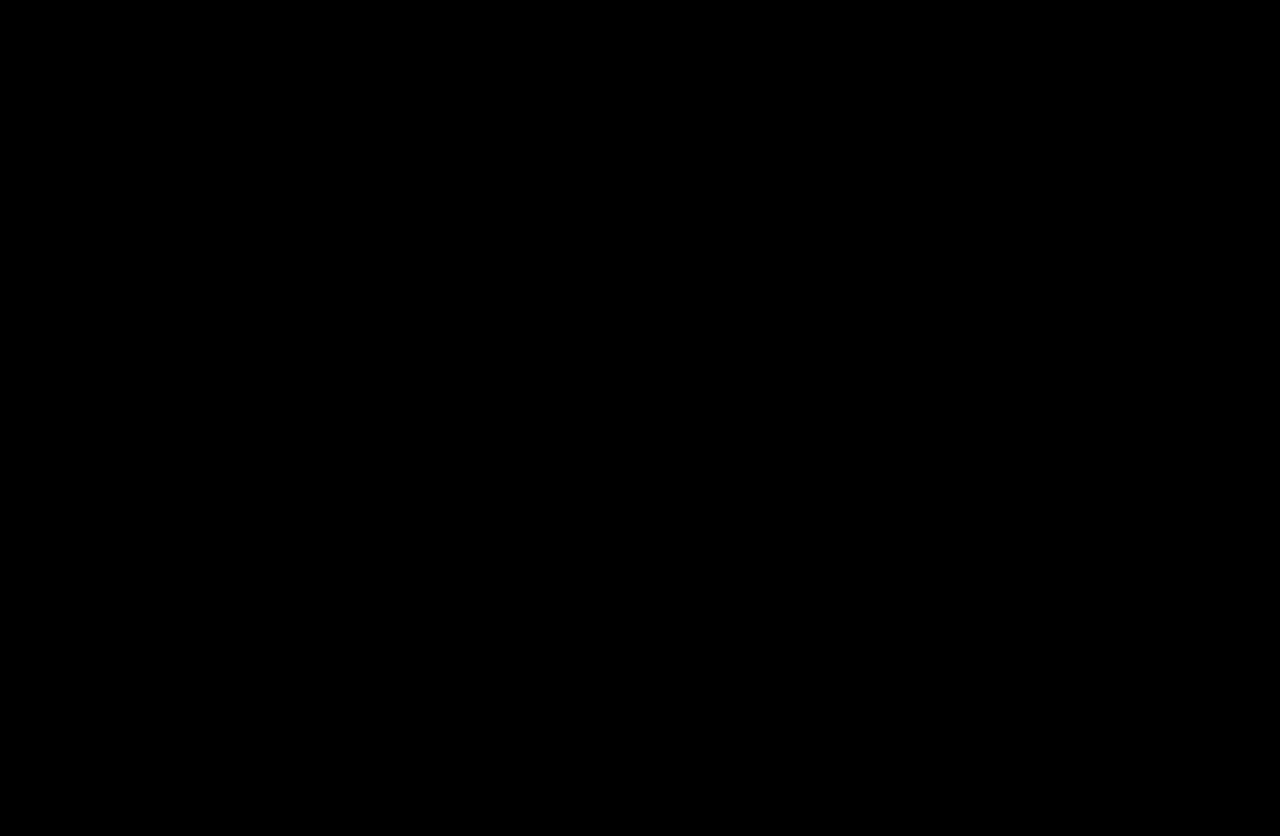
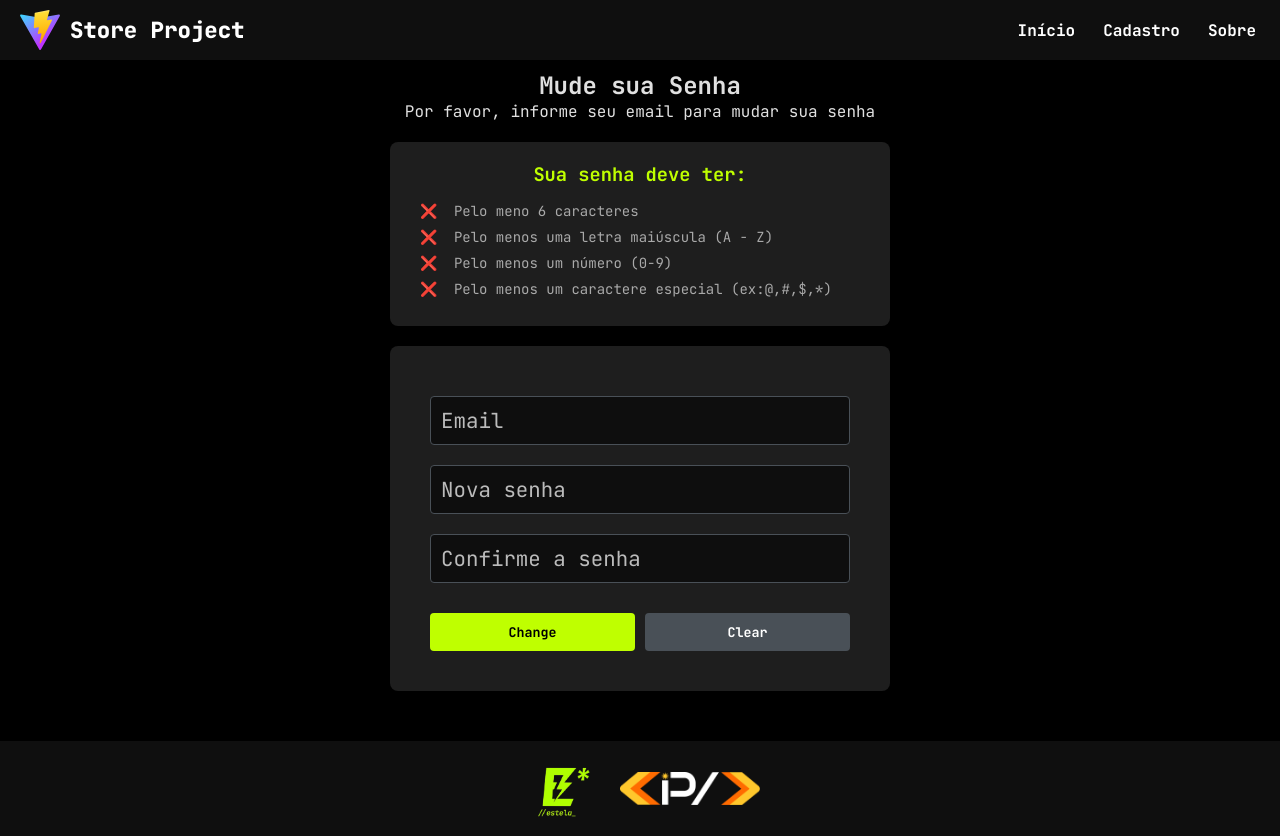
Before and after one commit to EstelaLacerda/store-project, a React app in the folder frontend/: page /mudar-senha in a window 1280 px wide. Before the commit this address had no page. Before the commit the page ends 800 px from the top, so only its background shows below. Built offline with nearby package versions, Linux system fonts and the light colour scheme; the HTML template or start-up script is replaced by a standard one.

Commit message:
add: create site footer

```diff
--- a/frontend/src/App.jsx
+++ b/frontend/src/App.jsx
@@ -1,7 +1,7 @@
 import { BrowserRouter as Router, Route, Routes } from 'react-router-dom';
 import Index from './pages/Index';
 import Register from './pages/Register';
-import ChangePassword from './pages/changePassword';
+import ChangePassword from './pages/ChangePassword';
 import About from './pages/About';
 import Logged from './pages/Logged';
 
@@ -11,9 +11,9 @@ function App() {
       <Routes>
         <Route path='/' element={<Index />} />
         <Route path='/cadastro' element={<Register />} />
-        <Route path='/change-password' element={<ChangePassword />} />
-        <Route path='/about' element={<About />} />
-        <Route path='/logged' element={<Logged />} />
+        <Route path='/mudar-senha' element={<ChangePassword />} />
+        <Route path='/sobre' element={<About />} />
+        <Route path='/home' element={<Logged />} />
       </Routes>
     </Router>
   )
--- /dev/null
+++ b/frontend/src/components/Footer.jsx
@@ -0,0 +1,14 @@
+import logoE from "../assets/logo-E.png";
+import logoP from "../assets/logo-P.png";
+import "./style/Footer.css";
+
+export default function Footer() {
+    return (
+        <>
+            <div className="footer-container">
+                <img src={logoE} alt="Logo-Estela" className="logo-Estela" />
+                <img src={logoP} alt="Logo-Paulo" className="logo-Paulo" />
+            </div>
+        </>
+    );
+}
--- /dev/null
+++ b/frontend/src/components/style/Footer.css
@@ -0,0 +1,19 @@
+.footer-container {
+    width: 100%;
+    background-color: #0f0f0f;
+    text-align: center;
+    display: flex;
+    justify-content: center;
+    align-items: center;
+    gap: 24px;
+}
+
+.logo-Estela {
+    max-height: 95px;
+    width: auto;
+}
+
+.logo-Paulo {
+    max-width: 140px;
+    height: auto;
+}
--- a/frontend/src/pages/About.jsx
+++ b/frontend/src/pages/About.jsx
@@ -1,3 +1,4 @@
+import Footer from '../components/Footer';
 import Header from '../components/Header';
 import './style/About.css';
 
@@ -29,8 +30,8 @@ export default function About() {
             <div className="team-img-box">Foto do escritório</div>
             <div className="team-img-box">Foto da equipe 2</div>
           </div>
-          <div style={{textAlign: 'center', marginTop: '10px', color: '#888'}}>
-             Foto de um detalhe do ambiente
+          <div style={{ textAlign: 'center', marginTop: '10px', color: '#888' }}>
+            Foto de um detalhe do ambiente
           </div>
         </section>
 
@@ -88,32 +89,7 @@ export default function About() {
 
       </main>
 
-      <footer className="about-footer">
-        <div className="footer-content">
-          <div className="footer-section">
-            <h4>Contato</h4>
-            <p>✉ contato@techsolutions.com</p>
-            <p>📞 (00) 1234-5678</p>
-            <p>💬 (00) 91234-5678</p>
-          </div>
-
-          <div className="footer-section">
-            <h4>Endereço</h4>
-            <p>Av. Cais do Apolo, 77, Recife Antigo</p>
-            <p>Recife, PE, CEP 00000-000</p>
-          </div>
-
-          <div className="footer-section">
-            <h4>Pagamento</h4>
-            <div style={{fontSize: '2rem'}}>
-               💳 💳 💠 ||||
-            </div>
-          </div>
-        </div>
-        <div className="copyright">
-          Tech Solutions © 2025
-        </div>
-      </footer>
+      <Footer />
     </div>
   );
 }
--- a/frontend/src/pages/ChangePassword.jsx
+++ b/frontend/src/pages/ChangePassword.jsx
@@ -1,6 +1,7 @@
 import React, { useState, useEffect } from 'react';
 import Header from "../components/Header";
 import './style/ChangePassword.css';
+import Footer from '../components/Footer';
 
 export default function ChangePassword() {
   const [formData, setFormData] = useState({
@@ -81,25 +82,25 @@ export default function ChangePassword() {
       <Header />
       <div className="cp-content">
         <div className="welcome-text">
-          <h2>Change Your Password</h2>
-          <p>Please enter your email to reset your password</p>
+          <h2>Mude sua Senha</h2>
+          <p>Por favor, informe seu email para mudar sua senha</p>
         </div>
 
         {/* Lista de Requisitos Dinâmica */}
         <div className="password-requirements">
-          <h3>Your password must have:</h3>
+          <h3>Sua senha deve ter:</h3>
           <ul>
             <li className={`req-item ${validations.length ? 'valid' : ''}`}>
-              At least 6 characters
+              Pelo meno 6 caracteres
             </li>
             <li className={`req-item ${validations.upper ? 'valid' : ''}`}>
-              At least one capital letter (A - Z)
+              Pelo menos uma letra maiúscula (A - Z)
             </li>
             <li className={`req-item ${validations.number ? 'valid' : ''}`}>
-              At least one number (0-9)
+              Pelo menos um número (0-9)
             </li>
             <li className={`req-item ${validations.special ? 'valid' : ''}`}>
-              At least one special character (ex: @, #, $, *)
+              Pelo menos um caractere especial (ex:@,#,$,*)
             </li>
           </ul>
         </div>
@@ -121,7 +122,7 @@ export default function ChangePassword() {
             <input
               type={showNewPass ? "text" : "password"}
               name="newPassword"
-              placeholder="New Password"
+              placeholder="Nova senha"
               className="input-field"
               value={formData.newPassword}
               onChange={handleChange}
@@ -141,7 +142,7 @@ export default function ChangePassword() {
             <input
               type={showConfirmPass ? "text" : "password"}
               name="confirmPassword"
-              placeholder="Confirm the Password"
+              placeholder="Confirme a senha"
               className="input-field"
               value={formData.confirmPassword}
               onChange={handleChange}
@@ -170,9 +171,7 @@ export default function ChangePassword() {
         )}
       </div>
 
-      <footer style={{ textAlign: 'center', padding: '20px', color: '#666' }}>
-        Store &copy; 2025
-      </footer>
+      <Footer />
     </div>
   );
 };
--- a/frontend/src/pages/Index.jsx
+++ b/frontend/src/pages/Index.jsx
@@ -2,6 +2,7 @@ import { useNavigate } from "react-router-dom";
 import Header from "../components/Header";
 import NavItem from "../components/NavItem";
 import "./style/Index.css";
+import Footer from "../components/Footer";
 
 export default function Index() {
     const navigate = useNavigate();
@@ -20,7 +21,7 @@ export default function Index() {
 
                         <div className="forgot-password-container">
                             Esqueceu sua senha?
-                            <NavItem onClick={() => navigate('/change-password')} className="forgot-password-link">
+                            <NavItem onClick={() => navigate('/mudar-senha')} className="forgot-password-link">
                                 clique aqui!
                             </NavItem>
                         </div>
@@ -42,6 +43,7 @@ export default function Index() {
                     </button>
                 </div>
             </div>
+            <Footer />
         </div>
     );
 }
--- a/frontend/src/pages/Logged.jsx
+++ b/frontend/src/pages/Logged.jsx
@@ -1,6 +1,7 @@
 import React, { useState } from 'react';
 import Header from '../components/Header';
 import './style/Logged.css';
+import Footer from '../components/Footer';
 
 export default function Logged() {
     const userInfo = {
@@ -175,9 +176,7 @@ export default function Logged() {
 
             </main>
 
-            <footer className="logged-footer">
-                Store © 2025
-            </footer>
+            <Footer />
         </div>
     );
 }
--- a/frontend/src/pages/Register.jsx
+++ b/frontend/src/pages/Register.jsx
@@ -2,6 +2,7 @@ import React, { useState, useCallback } from "react";
 import { useNavigate } from "react-router-dom";
 import Header from "../components/Header";
 import "./style/Register.css";
+import Footer from "../components/Footer";
 
 const validarDigitoCPF = (cpf) => {
     cpf = cpf.replace(/[^\d]+/g, '');
@@ -296,6 +297,7 @@ export default function Register() {
                         </form>
                     </div>
                 </div>
+                <Footer />
             </div>
         </>
     );
--- a/frontend/src/pages/style/About.css
+++ b/frontend/src/pages/style/About.css
@@ -5,7 +5,7 @@
     --cor-destaque: #bfff00;
     --borda-fina: #333;
 
-    background-color: var(--cor-fundo);
+    background-color: #000;
     color: var(--cor-texto);
     min-height: 100vh;
     font-family: 'JetBrains Mono', monospace;
@@ -16,7 +16,7 @@
 .about-container {
     max-width: 1200px;
     margin: 0 auto;
-    padding: 40px 20px;
+    padding: 70px 20px;
     width: 100%;
     box-sizing: border-box;
     display: flex;
--- a/frontend/src/pages/style/ChangePassword.css
+++ b/frontend/src/pages/style/ChangePassword.css
@@ -12,20 +12,12 @@
     --cor-destaque: #bfff00;
     --cor-secundaria: #495057;
 
-    background-color: var(--cor-background);
+    background-color: #000;
     color: var(--cor-texto-principal);
     min-height: 100vh;
     display: flex;
     flex-direction: column;
     font-family: 'JetBrains Mono', monospace;
-}
-
-.cp-header {
-    display: flex;
-    justify-content: space-between;
-    align-items: center;
-    padding: 20px 40px;
-    background-color: var(--cor-fundo);
 }
 
 .cp-title {
@@ -44,8 +36,8 @@
     display: flex;
     flex-direction: column;
     align-items: center;
-    padding-top: 60px;
-    padding-bottom: 80px;
+    padding-top: 70px;
+    padding-bottom: 50px;
     flex: 1;
 }
 
--- a/frontend/src/pages/style/Index.css
+++ b/frontend/src/pages/style/Index.css
@@ -116,7 +116,7 @@ body {
 }
 
 .forgot-password-container {
-    width: 80%;
+    width: 100%;
     text-align: left;
     margin-bottom: -5px;
     font-size: 0.9rem;
```
Also changed, not shown: frontend/src/assets/logo-E.png (added), frontend/src/assets/logo-P.png (added).
